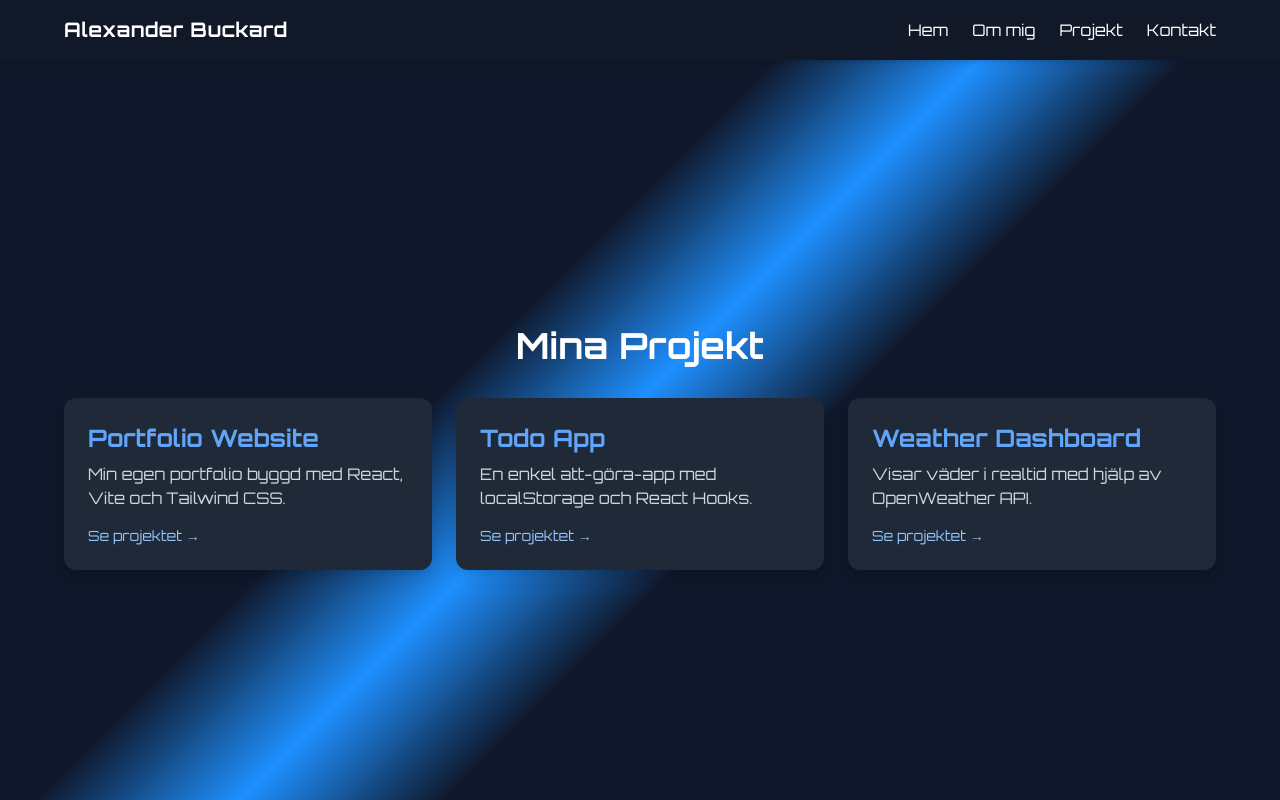
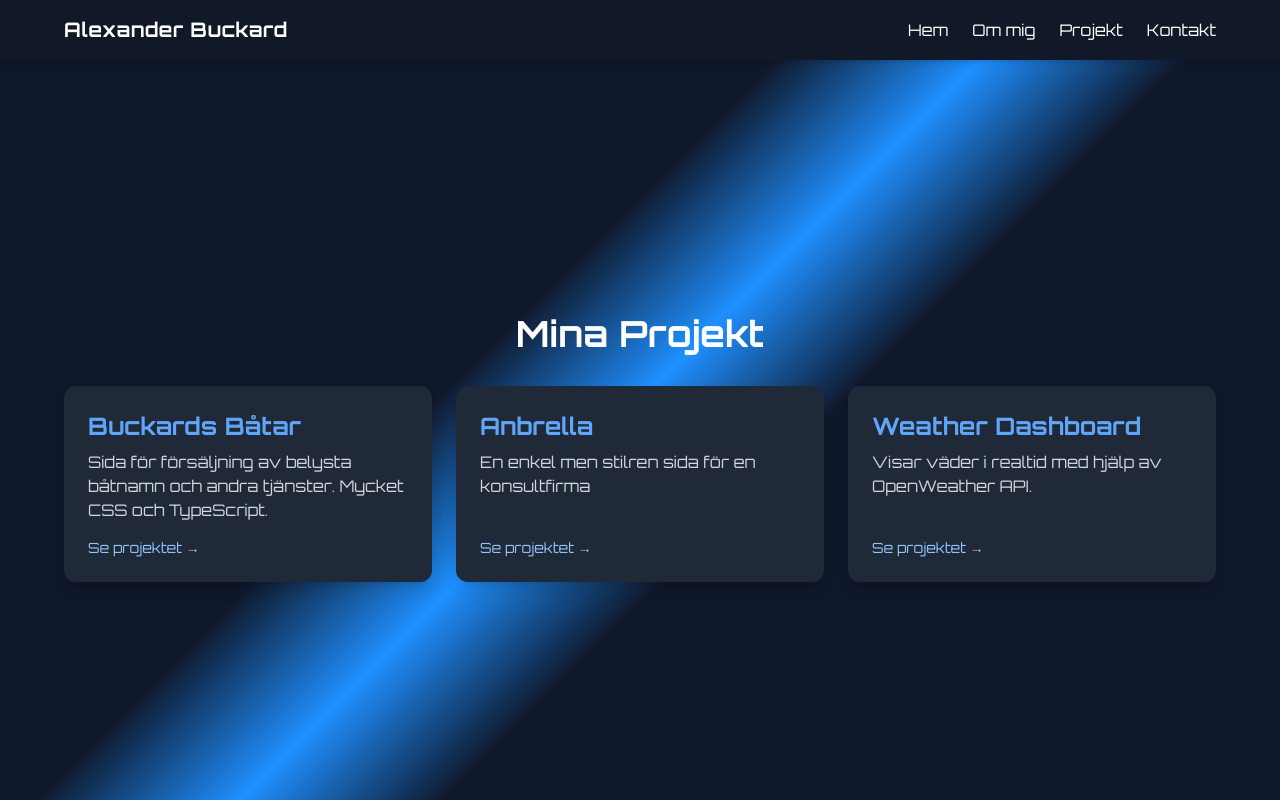
Before and after one commit to Abuckard/Portfolio-Alexander, a React (Vite) app: page /projects in a window 1280 px wide. Built offline with nearby package versions, Linux system fonts and the light colour scheme.

Commit message:
Uppdaterad

```diff
--- a/src/Pages/Projects.jsx
+++ b/src/Pages/Projects.jsx
@@ -3,14 +3,14 @@ import { motion } from 'framer-motion'
 
 const projects = [
     {
-        title: 'Portfolio Website',
-        description: 'Min egen portfolio byggd med React, Vite och Tailwind CSS.',
-        link: 'https://dittprojekt.se',
+        title: 'Buckards Båtar',
+        description: 'Sida för försäljning av belysta båtnamn och andra tjänster. Mycket CSS och TypeScript.',
+        link: 'https://buckard.com',
     },
     {
-        title: 'Todo App',
-        description: 'En enkel att-göra-app med localStorage och React Hooks.',
-        link: 'https://github.com/dittanvandarnamn/todo-app',
+        title: 'Anbrella',
+        description: 'En enkel men stilren sida för en konsultfirma',
+        link: 'https://anbrella.se',
     },
     {
         title: 'Weather Dashboard',
```
